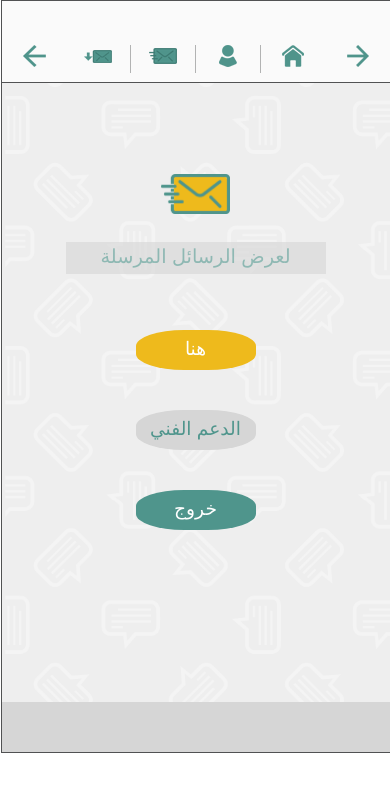
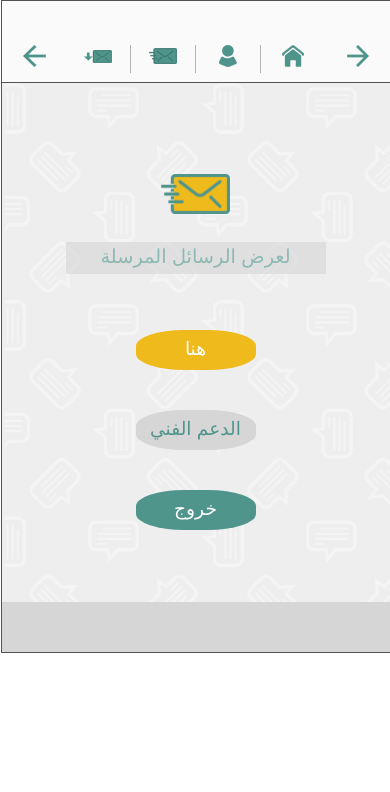
Before and after one commit to rawanmushtaha/message, a plain HTML site: page index.html in a window 390 px wide. Drawn offline with nearby package versions, Linux system fonts and the light colour scheme.

Commit message:
Update style.css

```diff
--- a/css/style.css
+++ b/css/style.css
@@ -92,9 +92,7 @@ footer{
         padding-right: 0px;
     }
 
-    footer{
-        margin-top: 172px;
-    }
+
     .bt {
         width: 120px;
         height: 40px;
```
